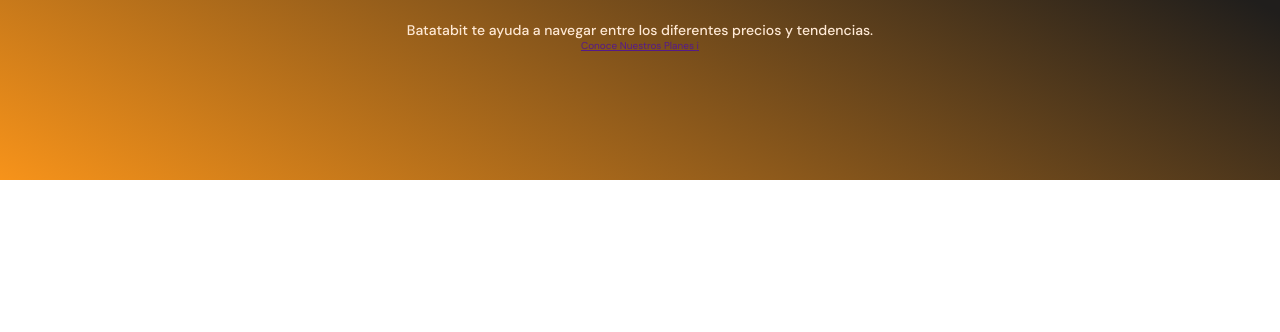
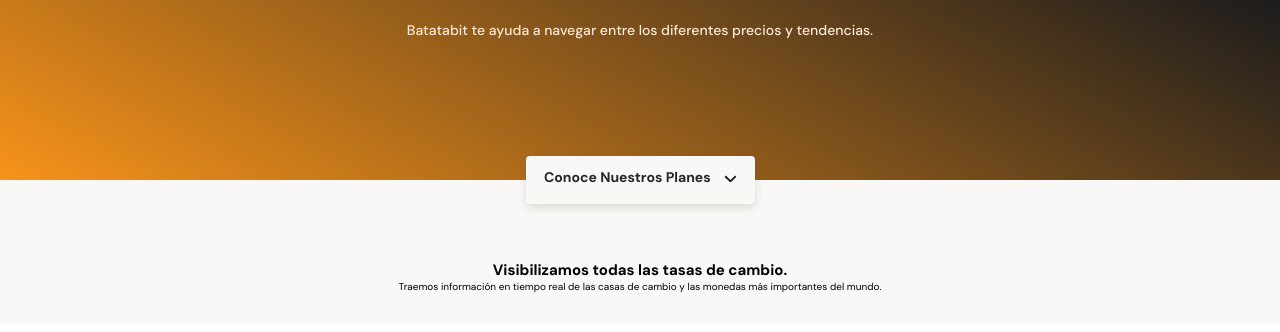
Before and after one commit to emlez/Batata-Bit, a plain HTML site: page index.html in a window 1280 px wide. Shown: the part 154-486 px from the top of the page. Drawn offline with Linux system fonts and the light colour scheme.

Commit message:
Completed header button & started main structure.

```diff
--- a/index.html
+++ b/index.html
@@ -23,12 +23,24 @@
           tendencias.
         </p>
         <a href="" class="header__button"
-          >Conoce Nuestros Planes <span>i</span></a
-        >
+          >Conoce Nuestros Planes <span></span
+        ></a>
       </div>
     </header>
     <main>
-      <section></section>
+      <section class="main__exchange-container">
+        <div class="main__exchange-background-img"></div>
+        <div class="main__exchange-title">
+          <h2>Visibilizamos todas las tasas de cambio.</h2>
+          <p>
+            Traemos información en tiempo real de las casas de cambio y las
+            monedas más importantes del mundo.
+          </p>
+        </div>
+        <section class="main__exchange-tables-container">
+          <div></div>
+        </section>
+      </section>
       <section></section>
       <section></section>
       <section></section>
--- a/styles.css
+++ b/styles.css
@@ -31,6 +31,7 @@
 html {
   font-size: 62.5%;
   font-family: "DM Sans", sans-serif;
+  min-width: 320px;
 }
 header {
   position: relative;
@@ -39,7 +40,7 @@
   justify-content: center;
   align-items: center;
   width: 100%;
-  min-width: 320px;
+  /* min-width: 320px; */
   height: 334px;
   text-align: center;
   background: linear-gradient(
@@ -73,3 +74,51 @@
   line-height: 1.8rem;
   margin-top: 25px;
 }
+.header__title-container .header__button {
+  position: absolute;
+  top: calc(100% - 24px);
+  left: calc(50% - 114.5px);
+  display: block;
+  padding: 12px 16px;
+  width: 229px;
+  height: 48px;
+  background-color: var(--off-white);
+  /* Shadows */
+  box-shadow: 0px 4px 8px rgba(89, 73, 30, 0.16);
+  border: none;
+  border-radius: 4px;
+  font-size: 1.4rem;
+  font-weight: bold;
+  text-decoration: none;
+  color: var(--black);
+}
+.header__button span {
+  display: inline-block;
+  height: 7.41px;
+  width: 12px;
+  margin-left: 10px;
+  left: 25%;
+  right: 25%;
+  top: 35.79%;
+  bottom: 33.33%;
+  background-image: url("./assets/icons/down-arrow.svg");
+}
+main {
+  width: 100%;
+  height: auto;
+  /* min-width: 320px; */
+  background-color: var(--off-white);
+}
+.main__exchange-container {
+  width: 100%;
+  height: auto;
+  padding-top: 80px;
+  padding-bottom: 30px;
+  text-align: center;
+}
+.main__exchange-title {
+  width: 90%;
+  min-width: 288px;
+  max-width: 900px;
+  margin: 0 auto;
+}
```
